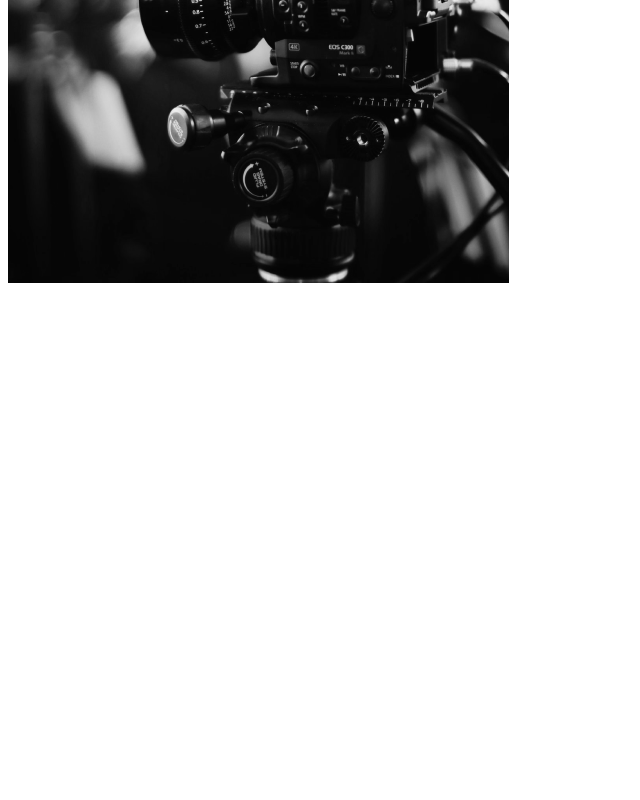
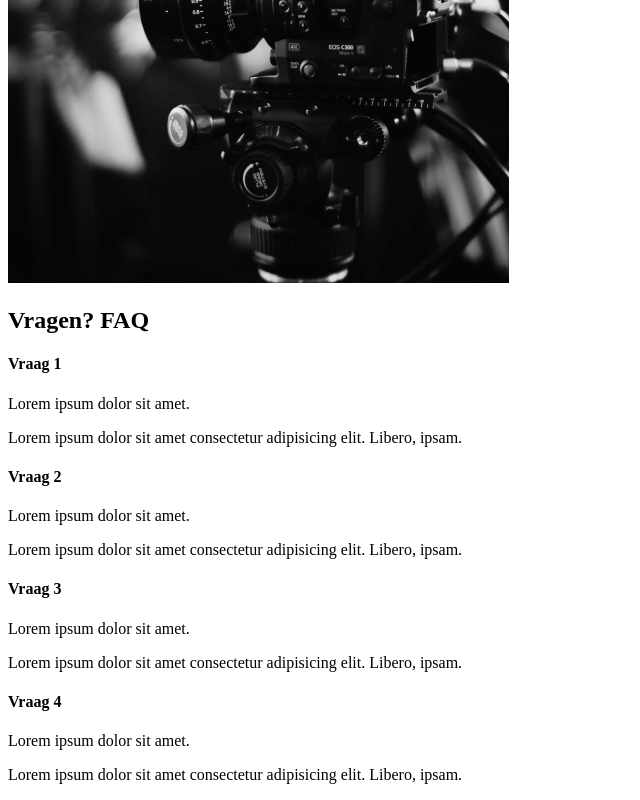
Before and after one commit to DylandeBruijn/react-portfolio, a React (Create React App) app: page / in a window 1280 px wide. Shown: the part 2099-2899 px from the top of the page, without its empty margins (0-640 px from the left). Before the commit the page ends 2394 px from the top, so only its background shows below. Built offline with nearby package versions, Linux system fonts and the light colour scheme.

Commit message:
Faq section

```diff
--- /dev/null
+++ b/src/components/FaqSection.js
@@ -0,0 +1,51 @@
+import React from "react";
+
+export const FaqSection = () => {
+	return (
+		<div className="faq">
+			<h2>
+				Vragen? <span>FAQ</span>
+			</h2>
+			<div className="question">
+				<h4>Vraag 1</h4>
+				<div className="answer">
+					<p>Lorem ipsum dolor sit amet.</p>
+					<p>
+						Lorem ipsum dolor sit amet consectetur adipisicing elit. Libero,
+						ipsam.
+					</p>
+				</div>
+			</div>
+			<div className="question">
+				<h4>Vraag 2</h4>
+				<div className="answer">
+					<p>Lorem ipsum dolor sit amet.</p>
+					<p>
+						Lorem ipsum dolor sit amet consectetur adipisicing elit. Libero,
+						ipsam.
+					</p>
+				</div>
+			</div>
+			<div className="question">
+				<h4>Vraag 3</h4>
+				<div className="answer">
+					<p>Lorem ipsum dolor sit amet.</p>
+					<p>
+						Lorem ipsum dolor sit amet consectetur adipisicing elit. Libero,
+						ipsam.
+					</p>
+				</div>
+			</div>
+			<div className="question">
+				<h4>Vraag 4</h4>
+				<div className="answer">
+					<p>Lorem ipsum dolor sit amet.</p>
+					<p>
+						Lorem ipsum dolor sit amet consectetur adipisicing elit. Libero,
+						ipsam.
+					</p>
+				</div>
+			</div>
+		</div>
+	);
+};
--- a/src/pages/AboutUs.js
+++ b/src/pages/AboutUs.js
@@ -3,12 +3,14 @@
 //Page Components
 import { AboutSection } from "../components/AboutSection";
 import { ServicesSection } from "../components/ServicesSection";
+import { FaqSection } from "../components/FaqSection";
 
 export const AboutUs = () => {
 	return (
 		<>
 			<AboutSection />
 			<ServicesSection />
+			<FaqSection />
 		</>
 	);
 };
```
